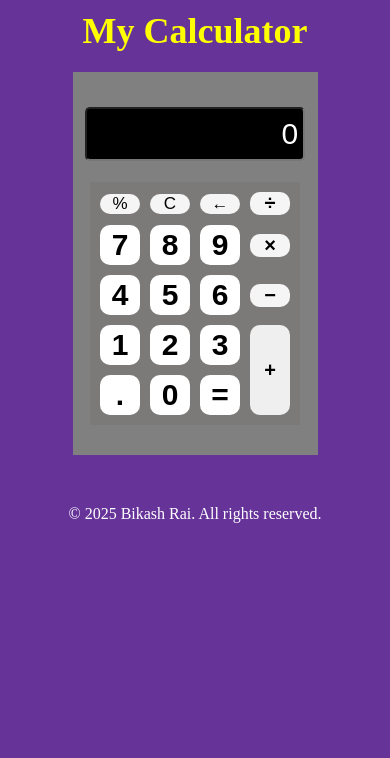
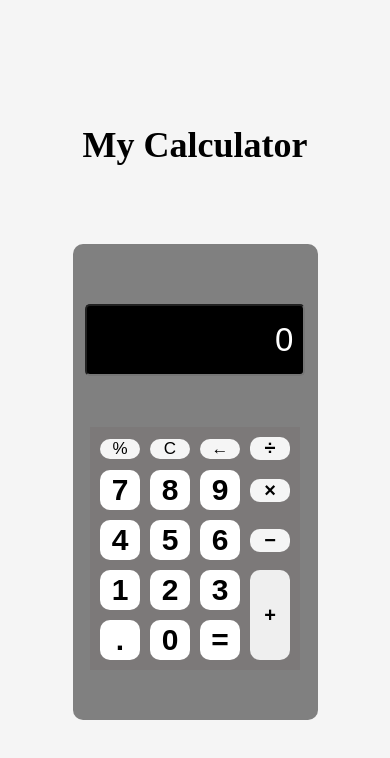
Before and after one commit to bikash2911/-Calculator, a plain HTML site: page index.html in a window 390 px wide. Drawn offline with Linux system fonts and the light colour scheme.

Commit message:
edit ui/ux

```diff
--- a/index.html
+++ b/index.html
@@ -58,9 +58,6 @@
             </div>
           </div>
         </div>
-        <p class="copyRight-text">
-          &copy; 2025 Bikash Rai. All rights reserved.
-        </p>
       </div>
     </section>
 
--- a/script.js
+++ b/script.js
@@ -21,7 +21,7 @@ function deleteBtn() {
   }
 }
 
-const messages = ["Good Boy", "Bad Boy", "Pagal Ho?", "Lucky!"];
+const messages = ["🔥 Lucky", "🍀 Blessed", "💔 Sad", "❤️ Love", "💰 Rich", "🫣 Risk", "😬 Unlucky"];
 let lastMessage = "";
 let repeatCountForDigits = 0;
 
@@ -32,7 +32,7 @@ function calculate() {
   if (/^[1-9]$/.test(input)) {
     repeatCountForDigits++;
 
-    if (repeatCountForDigits >= 4) {
+    if (repeatCountForDigits >= 2) {
       display.value = "Pagal Ho?";
       return;
     }
@@ -56,11 +56,6 @@ function calculate() {
     return;
   }
 
-  if (input === "123") {
-    display.value = "Khalifa Bhusudi";
-    return;
-  }
-
   try {
     let result = eval(display.value.replace(/[^-()\d/*+.]/g, ""));
     display.value = result.toString();
--- a/style.css
+++ b/style.css
@@ -8,30 +8,31 @@ html {
   font-size: 62.5%;
 }
 body {
-  overflow-x: hidden;
+  background-color: whitesmoke;
+  /* overflow-x: hidden; */
 }
 
 section {
-  background-color: rebeccapurple;
   width: 100vw;
   height: 100vh;
   display: flex;
   justify-content: center;
+  align-items: center;
 }
 
 h1 {
-  color: yellow;
+  color: black;
   font-size: 3.6rem;
 }
 
 .container {
   width: 50%;
-  min-width: 300px;
+  min-width: 280px;
   height: 80vh;
   display: flex;
   align-items: center;
   flex-direction: column;
-  margin-top: 3rem;
+  justify-content: space-around;
 }
 
 .box {
@@ -41,10 +42,10 @@ h1 {
   display: flex;
   align-items: center;
   flex-direction: column;
-  margin-top: 5rem;
   padding-top: 6rem;
-  padding-bottom: 2rem;
-  gap: 3rem;
+  padding-bottom: 4rem;
+  border-radius: 1rem;
+  gap: 5rem;
 }
 
 .display {
@@ -52,9 +53,9 @@ h1 {
   color: white;
   width: 90%;
   height: auto;
-  padding: 0.8rem 0.5rem;
+  padding: 1.5rem 1rem;
   text-align: right;
-  font-size: 3rem;
+  font-size: 3.3rem;
   border-radius: 0.5rem;
 }
 
@@ -126,19 +127,3 @@ button:hover {
   font-weight: bold;
   padding: 0;
 }
-.copyRight-text {
-  padding: 5rem 1rem 0 1rem;
-  font-size: 1.6rem;
-  color: white;
-}
-
-@media (max-width: 480px) {
-  .container {
-    margin-top: 1rem;
-  }
-  .box {
-    margin-top: 2rem;
-    gap: 2rem;
-    padding-top: 3.5rem;
-  }
-}
```
